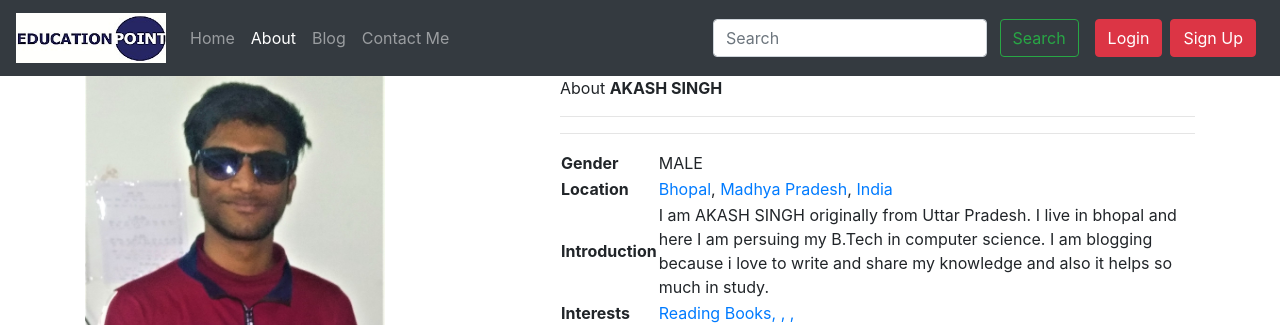
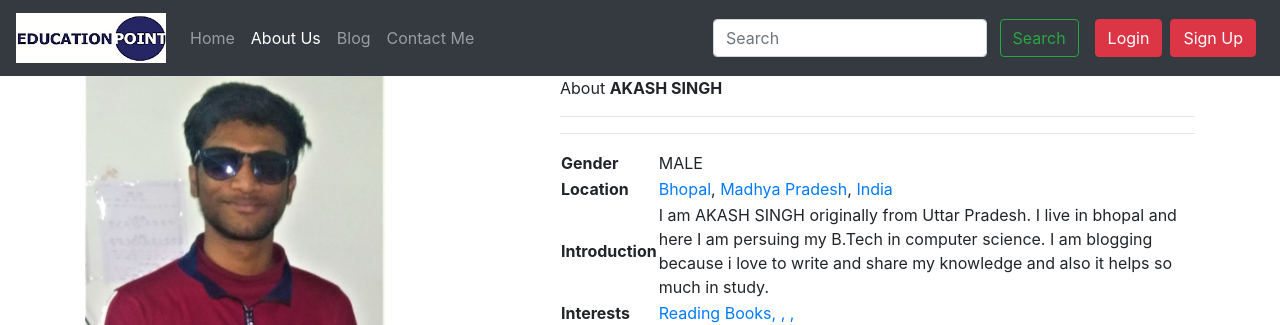
Before and after one commit to AkashSingh3031/EducationPoint, a Django app: page /about in a window 1280 px wide. Shown: the top 325 px of the page. Run offline with Django 3.2, Linux system fonts and the light colour scheme; some libraries are stand-ins or nearby versions.

Commit message:
Added EducationPoint File

```diff
--- a/templates/base.html
+++ b/templates/base.html
@@ -30,7 +30,7 @@
           <a class="nav-link" href="/">Home <span class="sr-only">(current)</span></a>
         </li>
         <li class="nav-item {% block aboutactive %} {% endblock aboutactive %}">
-          <a class="nav-link" href="/about">About</a>
+          <a class="nav-link" href="/about">About Us</a>
         </li>
         <li class="nav-item {% block blogactive %} {% endblock blogactive %}">
           <a class="nav-link" href="/blog">Blog</a>
--- a/templates/blog/blogHome.html
+++ b/templates/blog/blogHome.html
@@ -183,7 +183,7 @@ Array.from(previews).forEach((element) =>{
                         <div class="mb-1 text-muted">
                             <li>{{post.timeStamp}}</li>
                         </div><br>
-                        <p class="card-text mb-auto"><div class="preview">{{post.content|safe|truncatechars:500}}</div></p>
+                        <p class="card-text mb-auto"><div class="preview">{{post.content|safe|truncatechars:250}}</div></p>
                         <div class="my-2">
                             <a href="/blog/{{post.slug}}" role="button" class="btn btn-outline-danger">Continue
                                 reading</a>
```
Also changed, not shown: db.sqlite3.
